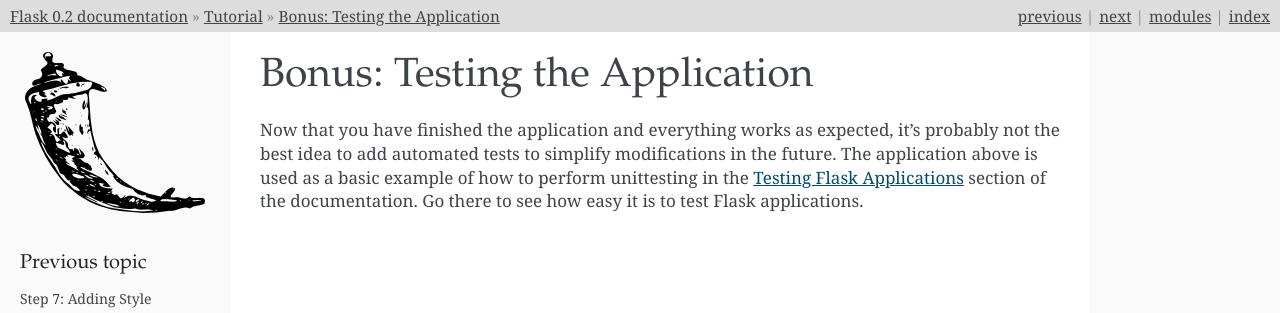
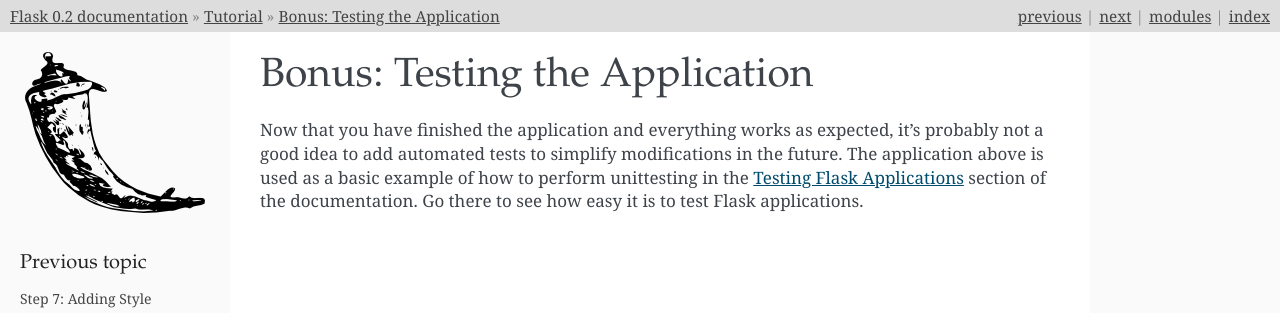
Before and after one commit to skybear308/flask, a Sphinx documentation site: the page built from docs/tutorial/testing.rst, in a window 1280 px wide. Shown: the top 313 px of the page. Built offline with Sphinx 7.4.7, drawn with Linux system fonts in a browser that asks for light colours.

Commit message:
Fixed typo in tutorial.  This fixes #19

```diff
--- a/docs/tutorial/testing.rst
+++ b/docs/tutorial/testing.rst
@@ -2,8 +2,7 @@ Bonus: Testing the Application
 ===============================
 
 Now that you have finished the application and everything works as
-expected, it's probably not the best idea to add automated tests to
-simplify modifications in the future.  The application above is used as a
-basic example of how to perform unittesting in the :ref:`testing` section
-of the documentation.  Go there to see how easy it is to test Flask
-applications.
+expected, it's probably not a good idea to add automated tests to simplify
+modifications in the future.  The application above is used as a basic
+example of how to perform unittesting in the :ref:`testing` section of the
+documentation.  Go there to see how easy it is to test Flask applications.
```
